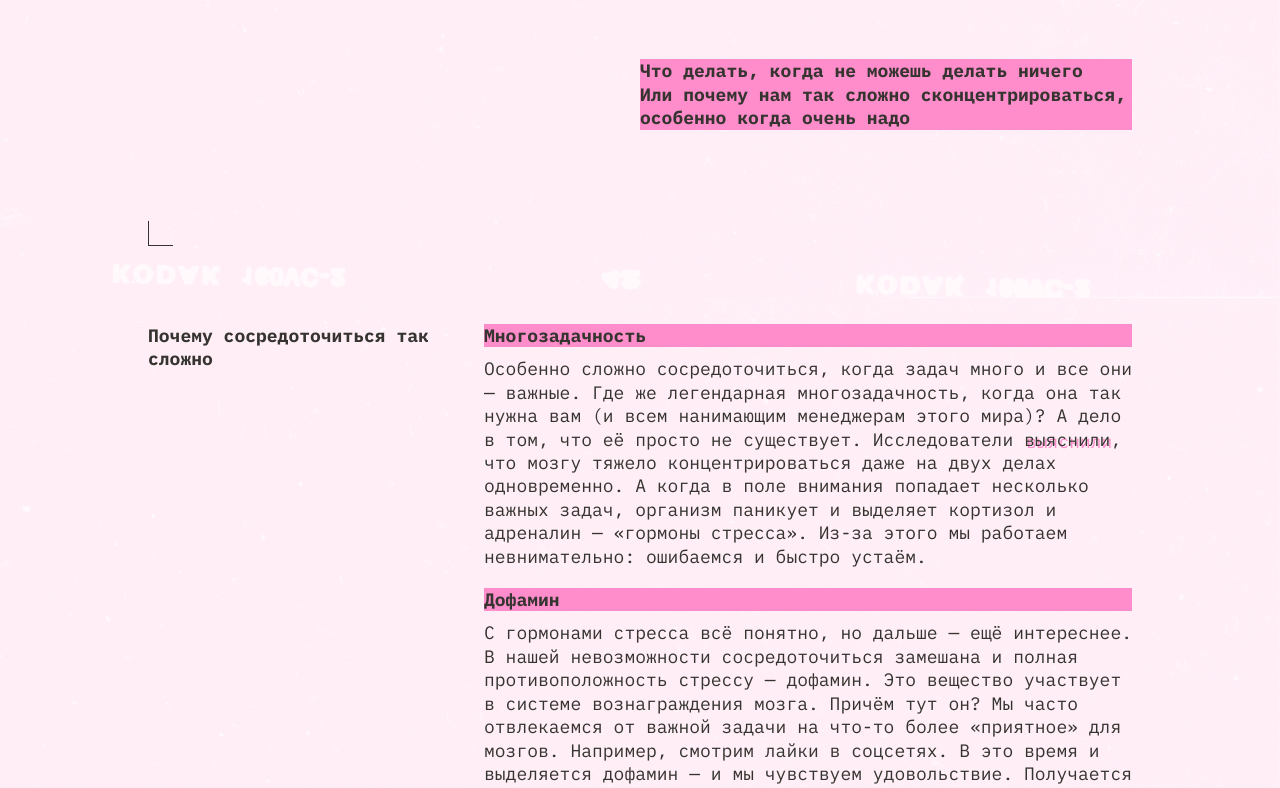
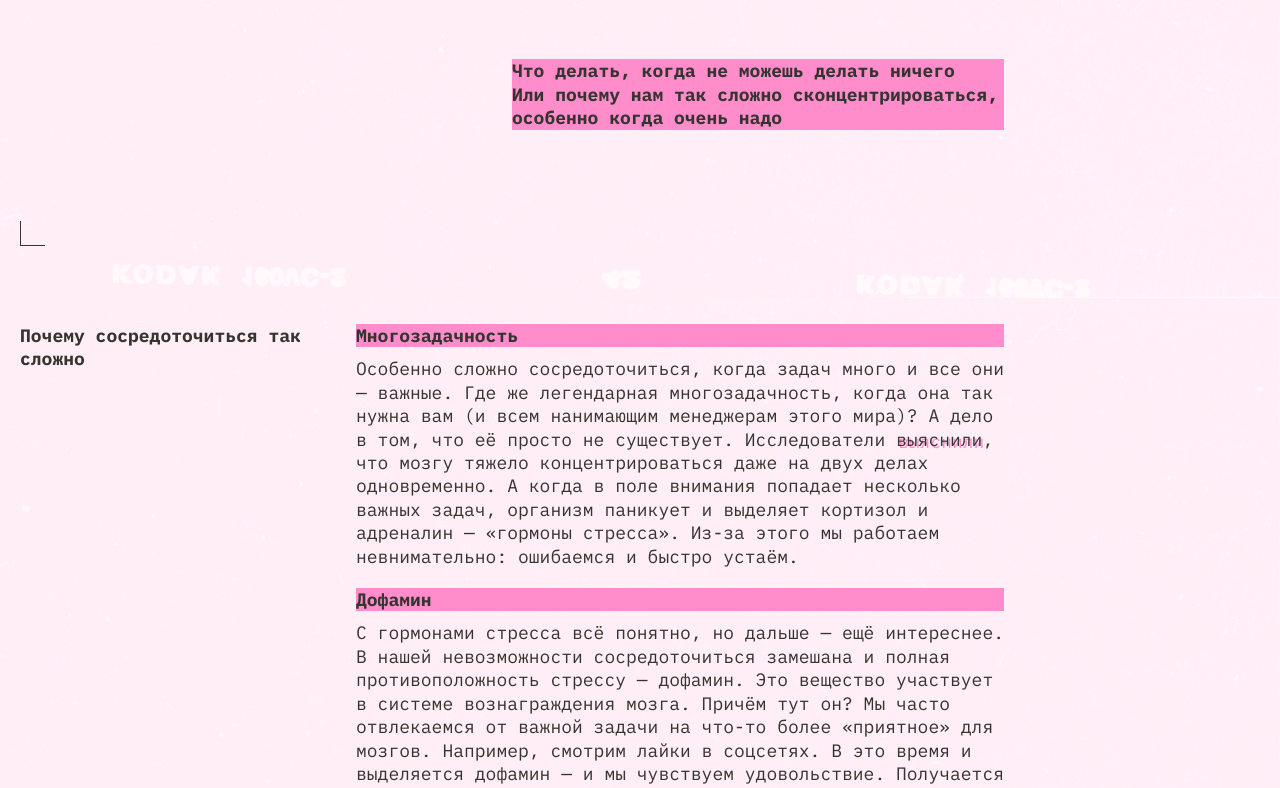
Before and after one commit to AlinaShilishpanova/slozhno-sosredotochitsya-fd, a plain HTML site: page index.html in a window 1280 px wide. Shown: the part 502-1290 px from the top of the page. Drawn offline with Linux system fonts and the light colour scheme.

Commit message:
First_version_project_s3_2

```diff
--- a/styles/globals.css
+++ b/styles/globals.css
@@ -10,7 +10,6 @@ body {
   min-inline-size: 375px;
   max-inline-size: 1440px;
   margin: 0 auto;
-  padding: 0;
 }
 
 h1,
--- a/styles/style.css
+++ b/styles/style.css
@@ -1,4 +1,25 @@
 /* Основные стили проекта. Это стили для темы, которую вы верстаете первой. */
+
+body {
+  margin: 0;
+  padding: 0;
+}
+
+/* Сбросила отступы потому что github НЕ ПРИНИМАЕТ по-другому
+Подозреваю, что так делать не правильно, но я не понимаю как по-другому, потому что в global.css стили уже сброшены
+Подскажите, пожалуйста, как это корректно сделать и пройти тест
+
+-e Исправьте ошибки:
+  -e 1. Сбросьте браузерные отступы у элементов: body.
+  make: *** [Makefile:34: test] Error 1
+
+  app-1 exited with code 2
+  Aborting on container exit...
+   Container source-app-1  Stopping
+   Container source-app-1  Stopped
+
+Тесты завершились с ошибкой. Откройте выше вкладку Tests и исправьте ошибки.
+*/
 
 .page {
   /* сохраните в разметке и стилях класс page у тега body.
```
